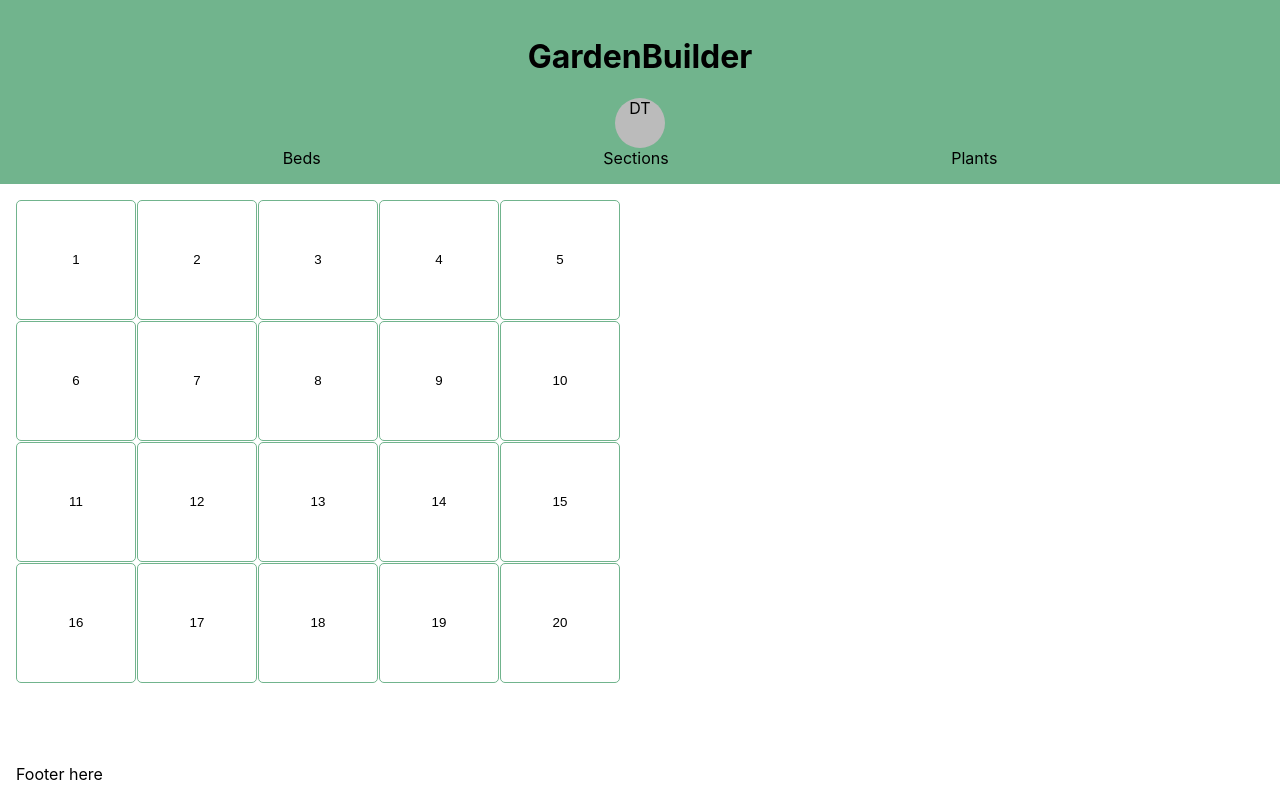
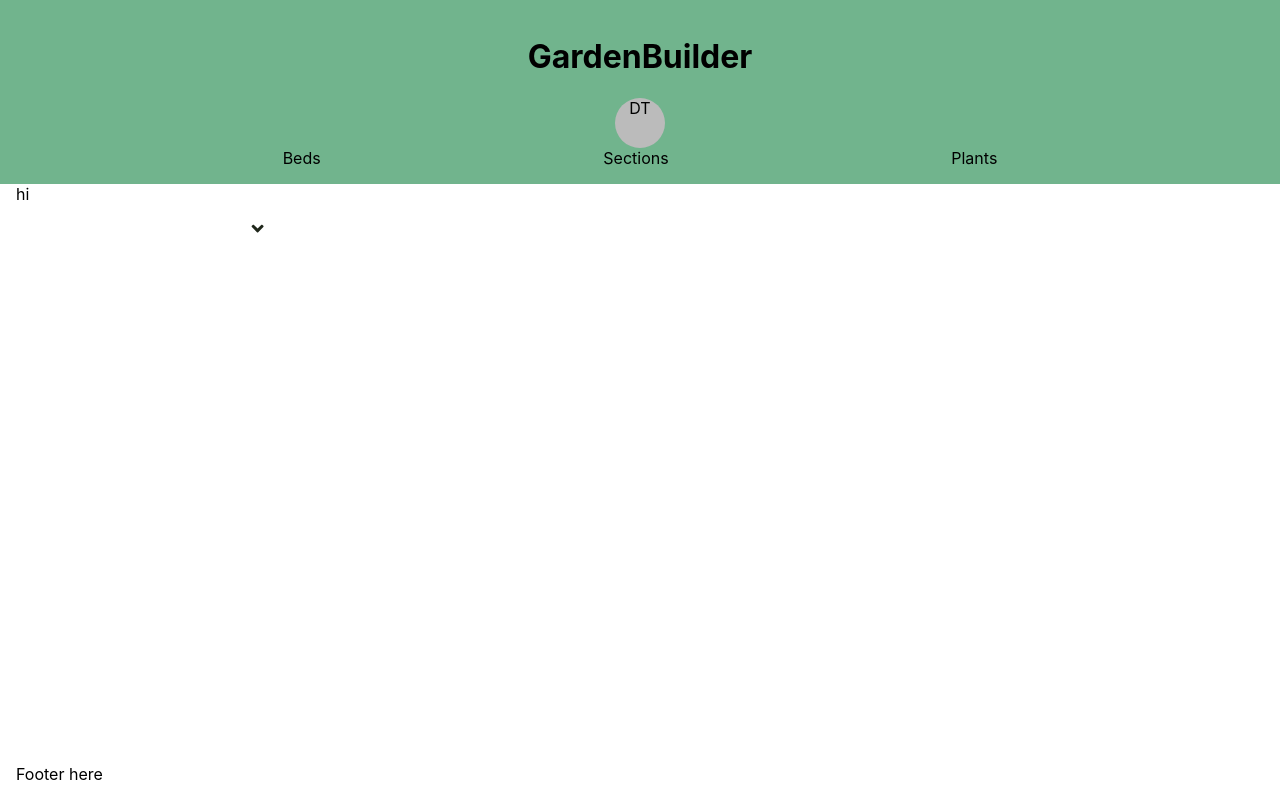
Before and after one commit to gardenbuilder-app/gardenbuilder-frontend, a React (Create React App) app: page / in a window 1280 px wide. Built offline with nearby package versions, Linux system fonts and the light colour scheme; no server answers.

Commit message:
made Login component and put in App

```diff
--- a/src/App.js
+++ b/src/App.js
@@ -1,11 +1,11 @@
 import React from 'react'
 import { Layout } from './components'
-import { Beds } from './pages'
+import { Beds, Login } from './pages'
 
 function App () {
   return (
     <Layout>
-      <Beds />
+      <Login />
     </Layout>
   )
 }
--- /dev/null
+++ b/src/pages/Login.js
@@ -0,0 +1,16 @@
+import React from 'react'
+import styled from 'styled-components'
+import { Input } from '../components'
+
+const StyledForm = styled.form`
+
+`
+
+export function Login () {
+  return (
+    <StyledForm >
+      <div>hi</div>
+      <Input />
+    </StyledForm>
+  )
+}
--- a/src/pages/index.js
+++ b/src/pages/index.js
@@ -1,2 +1,3 @@
 export * from './Beds'
 export * from './PlantSelector'
+export * from './Login'
```
